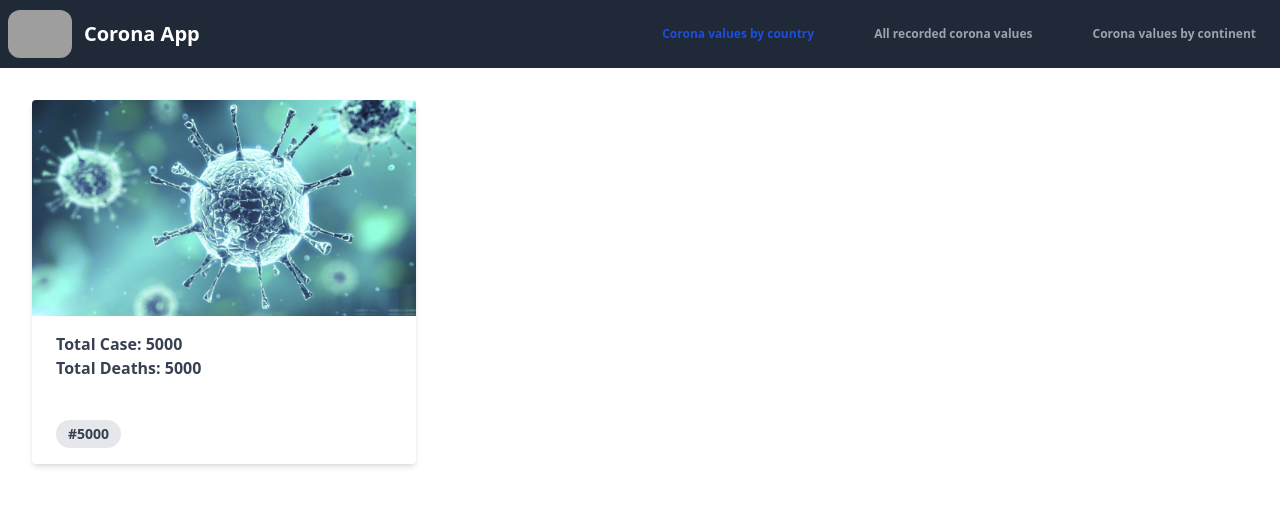
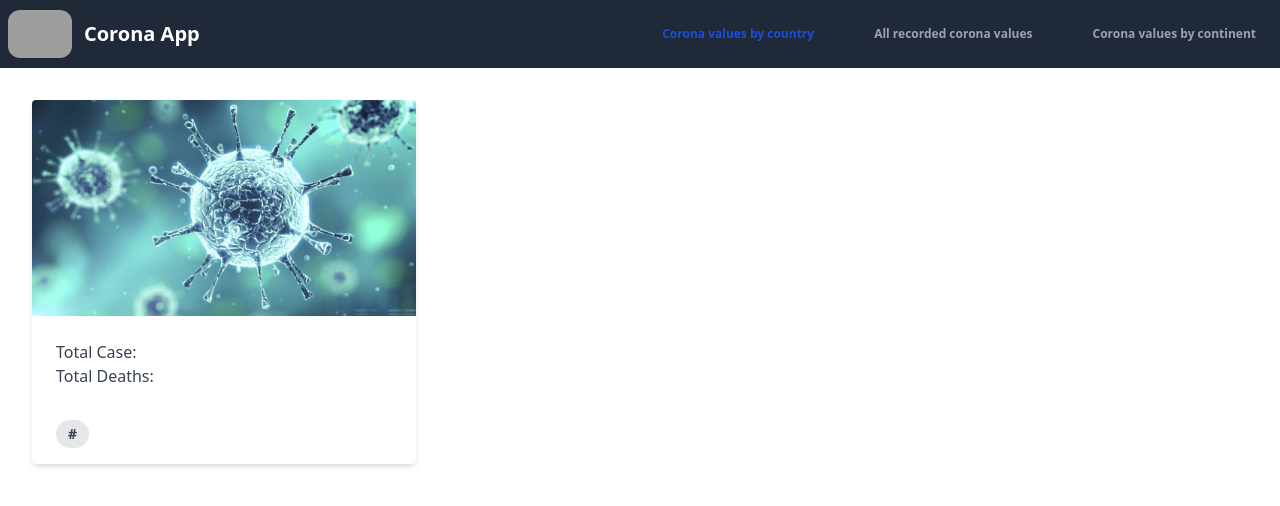
Before and after one commit to huseyinbattal/corona-app, a React (Create React App) app: page / in a window 1280 px wide. Shown: the top 506 px of the page. Built offline with nearby package versions, Linux system fonts and the light colour scheme; grey boxes are pictures that could not be loaded.

Commit message:
Update Card.js

```diff
--- a/src/components/Card.js
+++ b/src/components/Card.js
@@ -1,23 +1,22 @@
 import React from "react";
-import PropTypes from "prop-types"
+import PropTypes from "prop-types";
 import cardImg from "../img/card-img.jpg";
 
 // const countryImage="https://okanhastanesi.com.tr/upload/icerik/corona-virusu-nedir-nasil-bulasir_20200124152509.jpg"
 
-function Card() {
+function Card({ country, totalRecovered, totalDeaths, totalCase }) {
   return (
     <div className="max-w-sm rounded overflow-hidden shadow-md cursor-pointer hover:shadow-lg hover:scale-105 transition-all">
       <img className="w-full" src={cardImg} alt="country" />
       <div className="px-6 py-4">
-        <div className="font-bold text-xl mb-2">
-          <p className="text-gray-700 text-base">Total Case: 5000</p>
-          <p className="text-gray-700 text-base">Total Deaths: 5000</p>
-        </div>
+        <div className="font-bold text-xl mb-2">{country}</div>
+        <p className="text-gray-700 text-base">Total Case: {totalCase}</p>
+        <p className="text-gray-700 text-base">Total Deaths: {totalDeaths}</p>
       </div>
       <div className="px-6 pt-4 pb-2">
         <span className="inline-block bg-gray-200 rounded-full px-3 py-1 text-sm font-semibold text-gray-700 mr-2 mb-2">
-          #5000
-            </span>
+          #{totalRecovered}
+        </span>
       </div>
     </div>
   );
@@ -25,12 +24,16 @@ function Card() {
 
 Card.propTypes = {
   country: PropTypes.string,
-  onMenuChange: PropTypes.func,
+  totalCase: PropTypes.string,
+  totalRecovered: PropTypes.string,
+  totalDeaths: PropTypes.string,
 };
 
 Card.defaultProps = {
-  country: "Corona values by country",
-  onMenuChange: () => null,
+  country: "",
+  totalCase: "",
+  totalRecovered: "",
+  totalDeaths: "",
 };
 
 export default Card;
```
